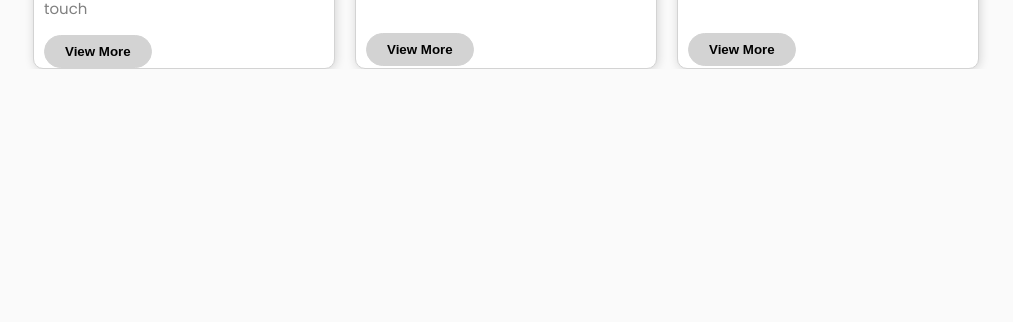
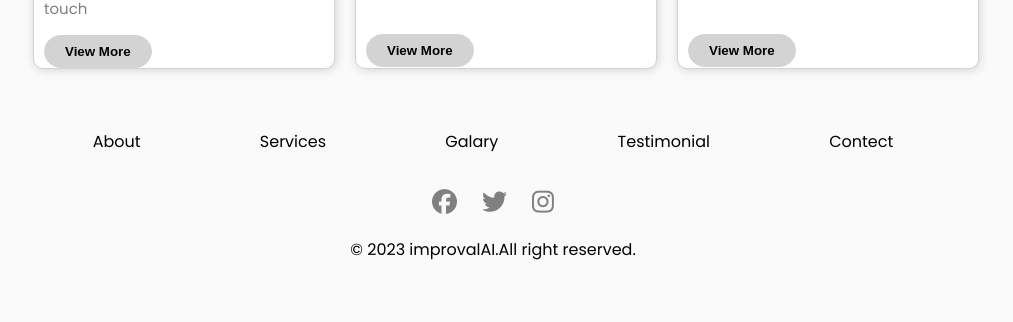
Before and after one commit to zakia-jue/live-website-1, a plain HTML site: page index.html in a window 1280 px wide. Shown: the part 1129-1451 px from the top of the page, without its empty margins (147-1160 px from the left). Before the commit the page ends 1198 px from the top, so only its background shows below. Drawn offline with Linux system fonts and the light colour scheme.

Commit message:
footer area done

```diff
--- a/index.html
+++ b/index.html
@@ -68,6 +68,7 @@
 </div>
 </section>
 <!-- why choose us section end here  -->
+
 <!-- image section start here -->
 <section class="cointiner img-area">
     <div class="image-cointiner">
@@ -95,14 +96,46 @@
 </section>
 <!-- image section end here -->
 
+<!-- footer area start here -->
+<footer class="cointiner main-footer">
+<div>
+   <ul class="footer-menu">
+    <li>
+        <a class="footer-text" href="#">About</a>
+    </li>
+    <li>
+        <a  class="footer-text" href="#">Services</a>
+    </li>
+    <li>
+        <a  class="footer-text" href="#">Galary</a>
 
-
-
-
-
-
-
-
+    </li>
+    <li>
+        <a  class="footer-text" href="#">Testimonial</a>
+    </li>
+    <li>
+        <a  class="footer-text" href="#">Contect</a>
+    </li>
+   </ul>
+</div>
+<!-- social icon area -->
+<div>
+    <ul class="social-menu">
+        <li>
+            <a href="#"><i class="fa-brands fa-facebook"></i> </a>
+        </li>
+        <li>
+            <a href="#"><i class="fa-brands fa-twitter"></i> </a>
+        </li>
+        <li>
+            <a href="#"> <i class="fa-brands fa-instagram"></i></a>
+        </li>
+    </ul>
+</div>
+<!-- copy right area -->
+<p class="copy-right" >&copy; 2023 improvalAI.All right reserved.</p>
+</footer>
+<!-- footer area end here -->
 
 </body>
 </html>
--- a/style.css
+++ b/style.css
@@ -140,6 +140,36 @@ padding: 8px 20px;
 margin-top: 15px;
 margin-left: 10px;}
 
-#button-1{margin-top: 36px;}
-#button-2{margin-top: 36px;}
+#button-1{margin-top: 37px;}
+#button-2{margin-top: 37px;}
 /* image section end here */
+
+/* footer area start here */
+
+.footer-menu{
+    display: flex;
+    justify-content: space-around;
+    list-style-type: none;}
+
+.main-footer{padding-top: 60px;
+padding-bottom: 60px;}
+
+.footer-text{text-decoration: none;
+color: black;}
+/* social icon area */
+.social-menu{
+    display: flex;
+    justify-content: center;
+    align-items: center;
+    list-style-type: none;
+    gap: 25px; padding-top: 30px;
+   }
+
+   .social-menu a{color: gray;
+font-size: 25px;}
+/* copy right area */
+.copy-right{
+   text-align: center;
+   padding-top: 15px;
+}
+/* footer area end here  */
```
